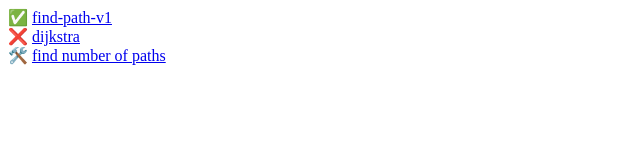
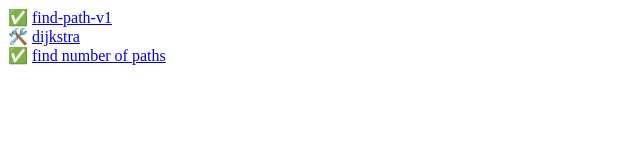
Before and after one commit to Wellast/graph-1, a plain HTML site: page index.html in a window 1280 px wide. Shown: the full height of the page, 0-640 px from the left. Drawn offline with Linux system fonts and the light colour scheme.

Commit message:
change root index.html

```diff
--- a/index.html
+++ b/index.html
@@ -1,3 +1,3 @@
 <a>✅ </a><a href="./find-path-v1/index.html">find-path-v1</a><br/>
-<a>❌ </a><a href="./graph-dijkstra/index.html">dijkstra</a><br/>
-<a>🛠️ </a><a href="./number_of_paths/index.html">find number of paths</a><br/>
+<a>🛠️ </a><a href="./graph-dijkstra/index.html">dijkstra</a><br/>
+<a>✅ </a><a href="./number_of_paths/index.html">find number of paths</a><br/>
```
